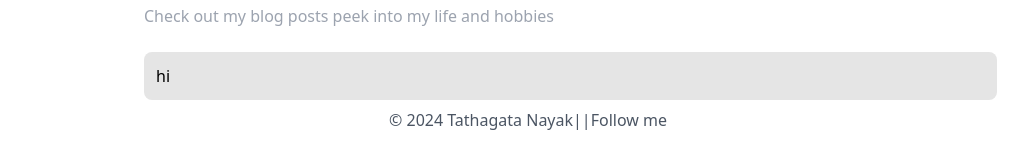
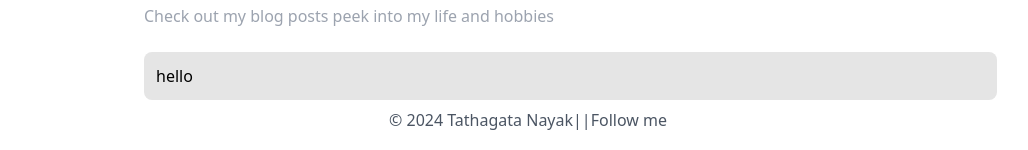
Before and after one commit to somu14/portfolioweb, a React (Create React App) app: page /Blog in a window 1280 px wide. Shown: the part 176-326 px from the top of the page, without its empty margins (112-1140 px from the left). Built offline with nearby package versions, Linux system fonts and the light colour scheme.

Commit message:
Update Blog.jsx

```diff
--- a/src/components/Blog/Blog.jsx
+++ b/src/components/Blog/Blog.jsx
@@ -9,7 +9,7 @@ function Blog() {
     </div>
     <div className="mt-6">
         <div className="bg-neutral-200 w-2/3 ml-64 p-3 rounded-lg">
-            hi
+            hello
         </div>
     </div>
     </>
```
